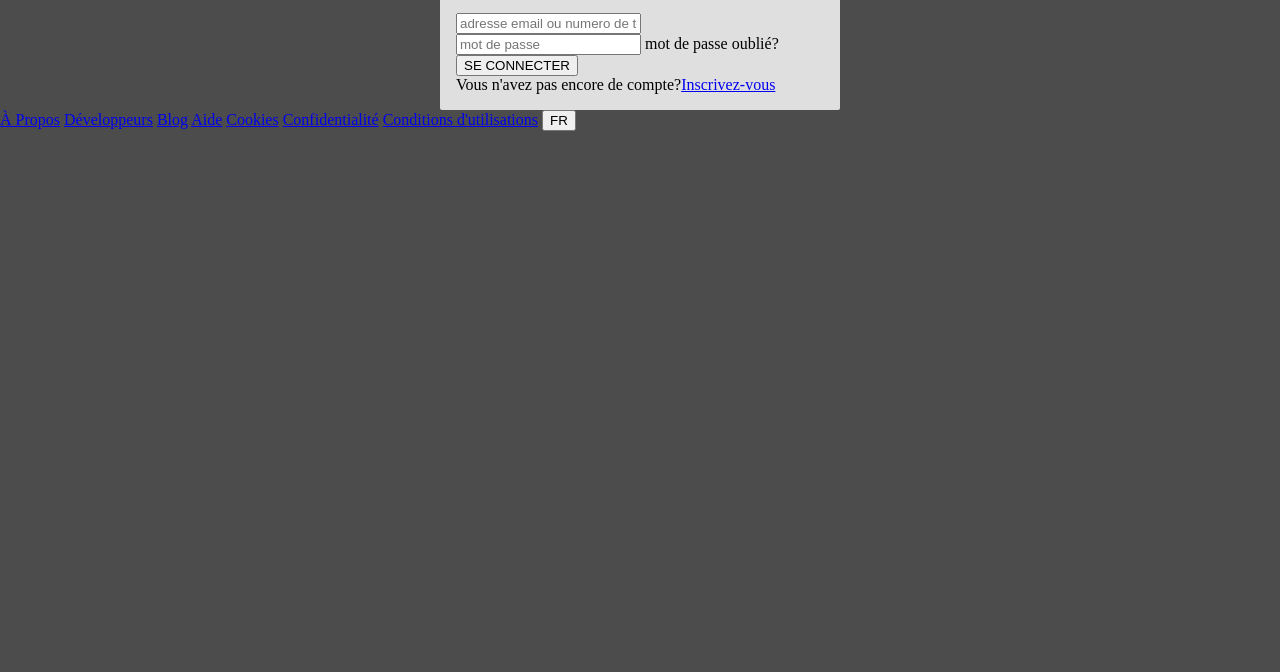
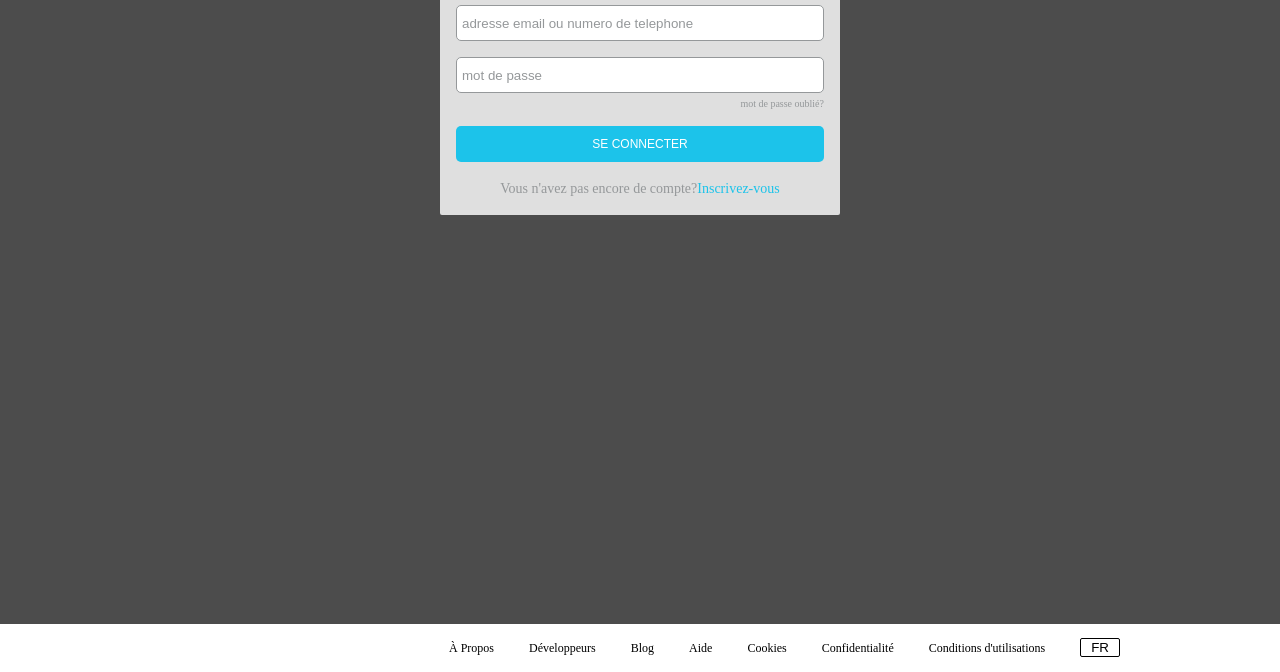
Before and after one commit to duegho2018/Duegho-Front-End-Oauth, a plain HTML site: page index.html in a window 1280 px wide. Shown: the part 128-800 px from the top of the page. Drawn offline with Linux system fonts and the light colour scheme; a web font is replaced by a local one.

Commit message:
fixing bugs due to the src of form,footer and header css blocks

```diff
--- a/css/login.css
+++ b/css/login.css
@@ -1,7 +1,7 @@
 /* blocks dependencies */
-@import 'form.css';
-@import 'footer.css';
-@import 'header.css';
+@import 'form/form.css';
+@import 'footer/footer.css';
+@import 'header/header.css';
 
 /* fonts poppins Black, BlackItalic,Medium,Regular */
 /* devanagari */
```
